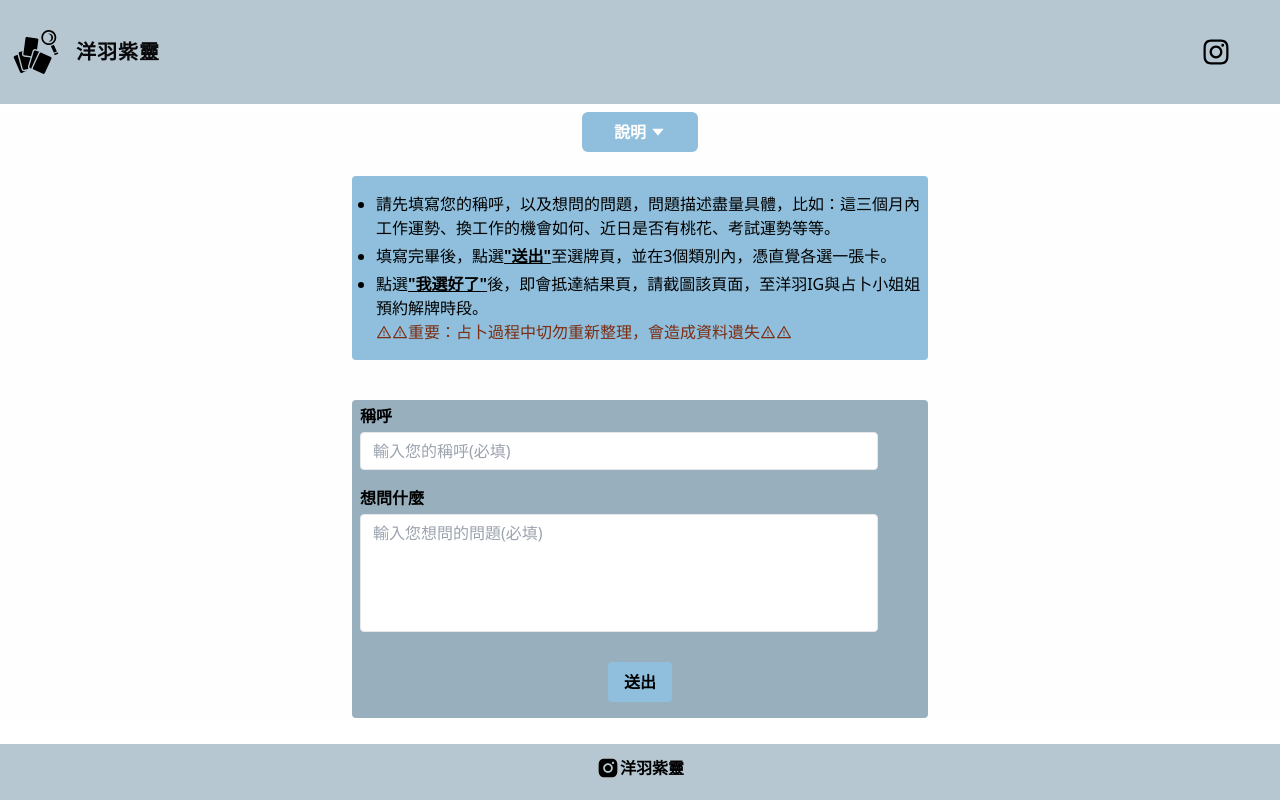
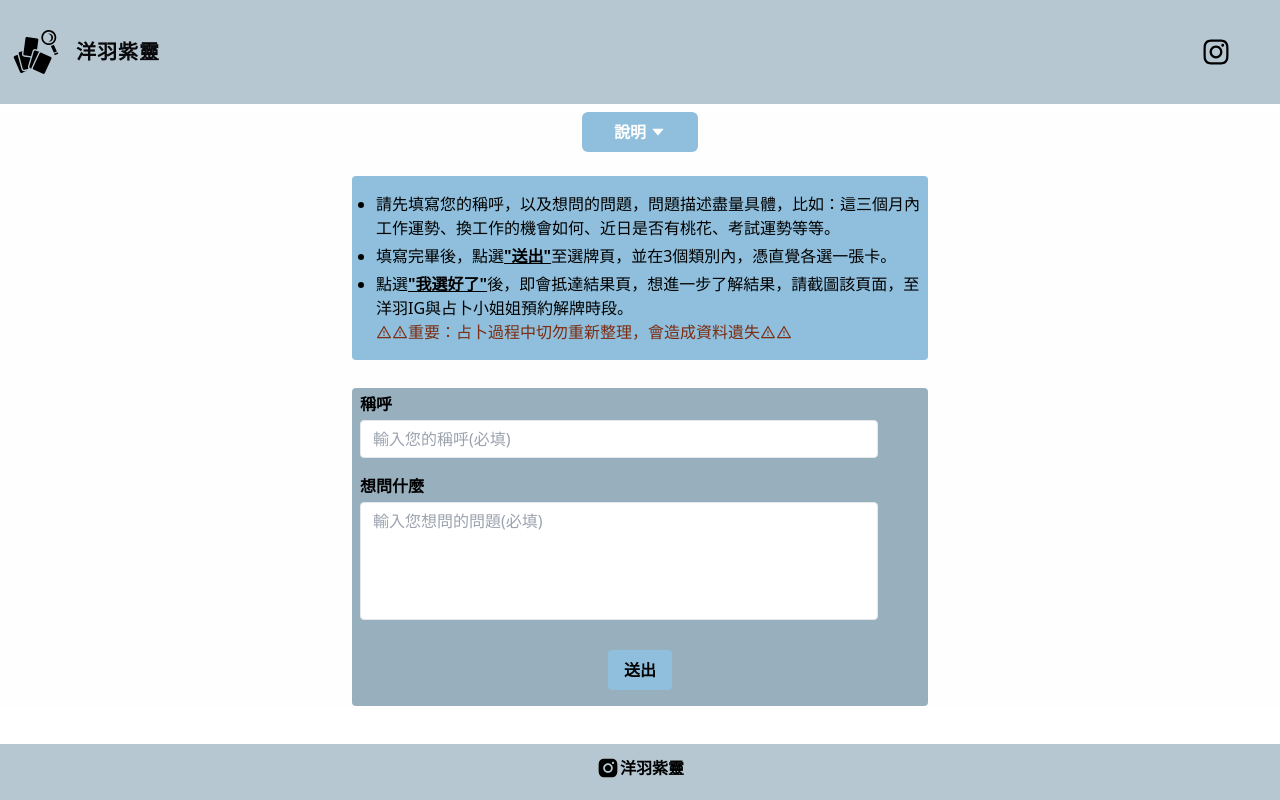
Before and after one commit to CicadaFly/purpleSoul, a React (Vite) app: page / in a window 1280 px wide. Both pictures are taken after a click on the button "說明". Built offline with nearby package versions, Linux system fonts and the light colour scheme.

Commit message:
adding some intro

```diff
--- a/src/components/FormPage.jsx
+++ b/src/components/FormPage.jsx
@@ -16,7 +16,7 @@ const FormPage = () => {
     }
   }
   return (
-    <form className="max-w-xl mx-auto mt-10 bg-[#98afbd] rounded mb-2" onSubmit={formSubmitHandler}>
+    <form className="max-w-xl mx-auto mt-7 bg-[#98afbd] rounded mb-2" onSubmit={formSubmitHandler}>
       <div className="mb-4 pt-1">
         <label className="block text-black font-bold mx-2 mb-1" htmlFor="name">
           稱呼
--- a/src/components/Intro.jsx
+++ b/src/components/Intro.jsx
@@ -18,7 +18,7 @@ const Intro = () => {
        <ul className='list-disc text-black'>
         <li className='mb-1'>請先填寫您的稱呼，以及想問的問題，問題描述盡量具體，比如：這三個月內工作運勢、換工作的機會如何、近日是否有桃花、考試運勢等等。</li>
         <li className='mb-1'>填寫完畢後，點選<span className='font-semibold underline'>"送出"</span>至選牌頁，並在3個類別內，憑直覺各選一張卡。</li>
-        <li>點選<span className='font-semibold underline'>"我選好了"</span>後，即會抵達結果頁，請截圖該頁面，至洋羽IG與占卜小姐姐預約解牌時段。</li>
+        <li>點選<span className='font-semibold underline'>"我選好了"</span>後，即會抵達結果頁，想進一步了解結果，請截圖該頁面，至洋羽IG與占卜小姐姐預約解牌時段。</li>
        </ul>
        <div className='flex flex-row align-middle'>
        <AiOutlineWarning className='self-center text-orange-900'/>
```
